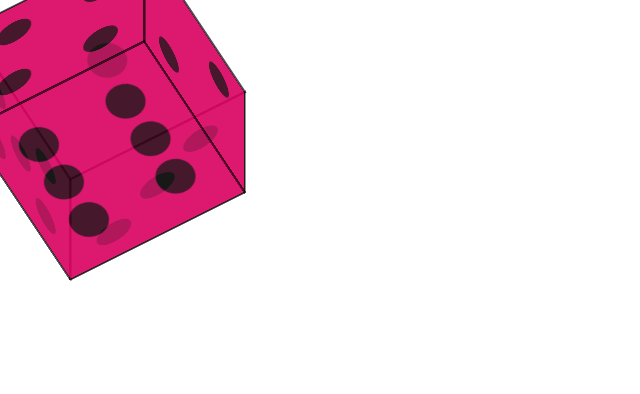
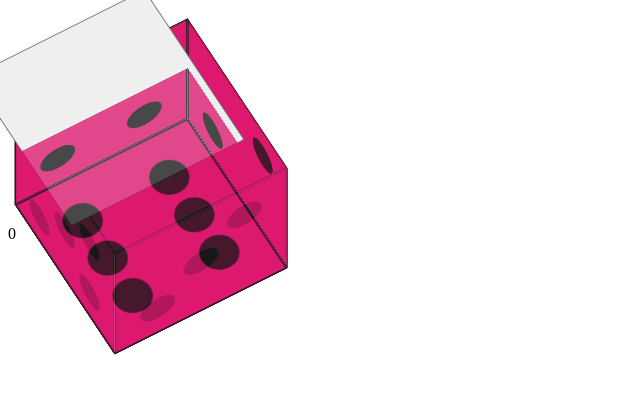
Before and after one commit to ItsPouria/Diceware, a SvelteKit app in the folder DicewareApp/: page / in a window 1280 px wide. Shown: the top 394 px of the page, without its empty margins (0-640 px from the left). Built offline with nearby package versions, Linux system fonts and the light colour scheme.

Commit message:
Add basic dice roll logic

```diff
--- a/DicewareApp/src/components/Dice.svelte
+++ b/DicewareApp/src/components/Dice.svelte
@@ -1,12 +1,23 @@
+<script>
+  let diceNumber = 0;
+  function randomNumber() {
+        diceNumber = (Math.floor(Math.random() * 6) + 1);
+        return diceNumber;
+    }
+
+</script>
 <html lang="en">
-        <div class="dice">
+        <button class="dice" on:click={randomNumber} aria-label="Roll dice">
           <div class="side one"></div>
           <div class="side two"></div>
           <div class="side three"></div>
           <div class="side four"></div>
           <div class="side five"></div>
           <div class="side six"></div>
-        </div>
+        </button>
+
+      <p>{diceNumber}</p>
+
 </html>
 
 <style>
```
Lines whose indentation alone changed are shown as unchanged.
